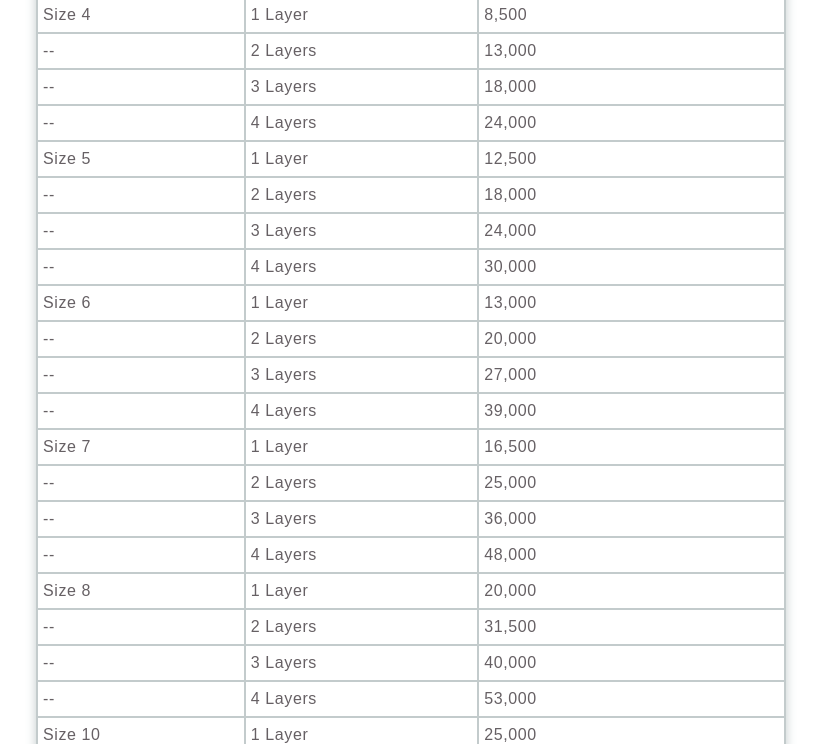
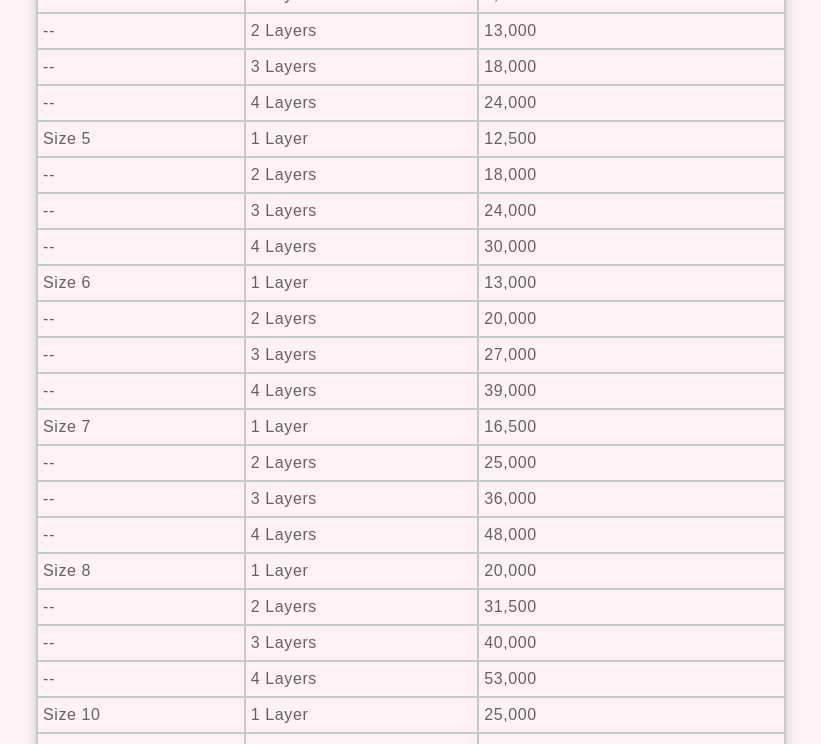
Before and after one commit to samimkabiru/pastry-website, a plain HTML site: page cake-prices.html in a window 1280 px wide. Shown: the part 145-889 px from the top of the page, without its empty margins (229-1050 px from the left). Drawn offline with Linux system fonts and the light colour scheme.

Commit message:
Modify the prices block component.

```diff
--- a/cake-prices.html
+++ b/cake-prices.html
@@ -17,8 +17,8 @@
       crossorigin="anonymous"
     ></script>
   </head>
-  <body style="padding: 2rem">
-    <section class="block">
+  <body>
+    <section class="block block--prices">
       <h2 class="prices__heading">Prices for cakes</h2>
       <table>
         <thead>
--- a/css/styles.css
+++ b/css/styles.css
@@ -258,6 +258,10 @@ th {
   font-size: 2rem;
 }
 
+.block--prices {
+  background: #fff1f6;
+}
+
 .prices__link {
   margin-top: 2rem;
   color: #7b8385;
```
Also changed, not shown: components/prices-block.html (+1 -1 lines).
